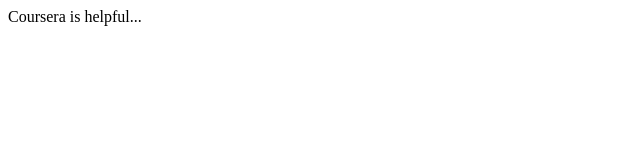
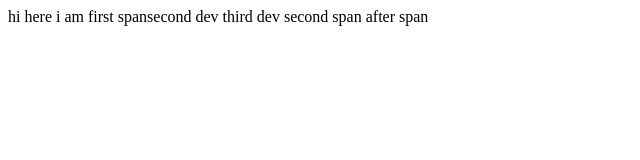
Before and after one commit to FaisalIfrahim16/coursera-test, a plain HTML site: page index.html in a window 1280 px wide. Shown: the whole page, without its empty margins (0-640 px from the left). Drawn offline with Linux system fonts and the light colour scheme.

Commit message:
Dev Span

```diff
--- a/index.html
+++ b/index.html
@@ -5,6 +5,11 @@
     <title>Coursera is Cool !</title>
   </head>
   <body>
-    Coursera is helpful...
+    <dev>hi here i am</dev>
+    <span>first span</span><dev>second dev</dev>
+    <dev>third dev
+      <span>second span</span>
+      after span
+    </dev>
   </body>
 </html>
```
